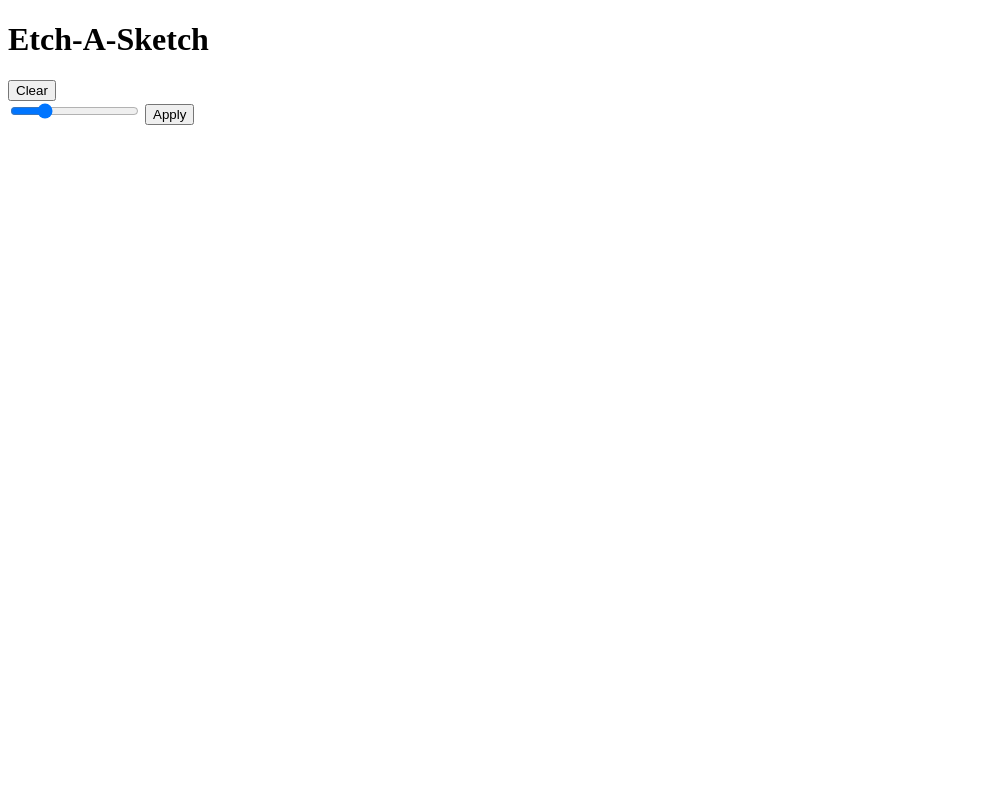
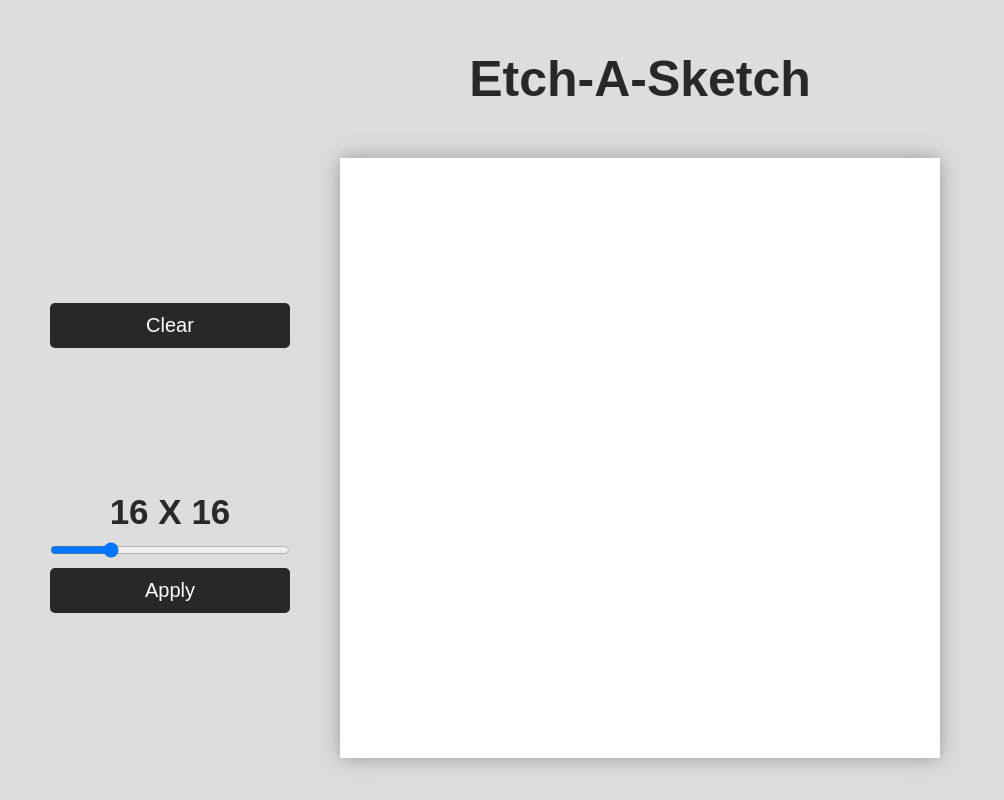
Before and after one commit to ManDag004/etch-a-sketch, a plain HTML site: page index.html in a window 1280 px wide. Shown: the whole page, without its empty margins (0-1004 px from the left). Drawn offline with Linux system fonts and the light colour scheme.

Commit message:
Add style.css with appropriate styling
the contents of the webpage have been given certain styles to make it
look pleasing.

```diff
--- a/index.html
+++ b/index.html
@@ -5,19 +5,21 @@
     <meta http-equiv="X-UA-Compatible" content="IE=edge">
     <meta name="viewport" content="width=device-width, initial-scale=1.0">
     <title>Etch-A-Sketch</title>
+    <link rel="stylesheet" href="./style.css">
 </head>
 <body>
-    <h1 class="title">Etch-A-Sketch</h1>
+    <h1>Etch-A-Sketch</h1>
     <div class="main">
         <div class="settings">
             <button>Clear</button>
-            <div class="dimensions">
+            <div class="dimension-setter">
+                <p class="dimensions"><span class="size">16</span> X <span class="size">16</span></p>
                 <input type="range" min="1" max="64" value="16" class="slider">
                 <button>Apply</button>
             </div>
         </div>
         <div class="board"></div>
-        <div></div>
+        <div class="space"></div>
     </div>
 </body>
 </html>
--- /dev/null
+++ b/style.css
@@ -0,0 +1,62 @@
+* {
+    margin: 0;
+    padding: 0;
+    font-family: sans-serif;
+    color: rgb(40, 40, 40);
+}
+
+body {
+    background-color: #ddd;
+}
+
+h1 {
+    font-size: 50px;
+    padding: 50px 0px;
+    text-align: center;
+}
+
+.main {
+    display: flex;
+    justify-content: space-evenly;
+}
+
+.settings {
+    display: flex;
+    flex-direction: column;
+    justify-content: space-evenly;
+    flex: 1;
+    align-items: center;
+}
+
+.dimension-setter {
+    display: flex;
+    flex-direction: column;
+    gap: 10px;
+}
+
+.board {
+    width: 600px;
+    height: 600px;
+    background-color: white;
+    box-shadow: 0px 0px 20px #999;
+}
+
+.space {
+    flex: 1;
+}
+
+button {
+    width: 240px;
+    height: 45px;
+    border-radius: 5px;
+    border: none;
+    background-color: rgb(40, 40, 40);
+    color: white;
+    font-size: 20px;
+}
+
+.dimensions {
+    text-align: center;
+    font-size: 35px;
+    font-weight: bolder;
+}
```
